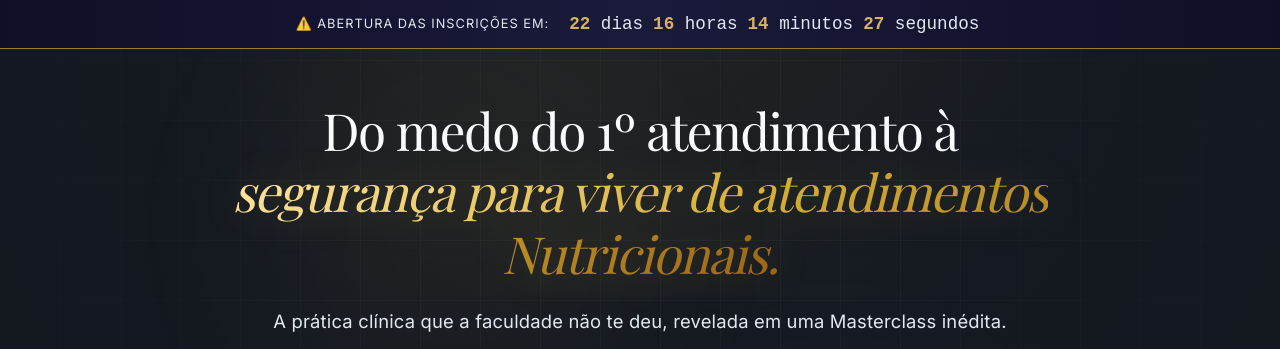
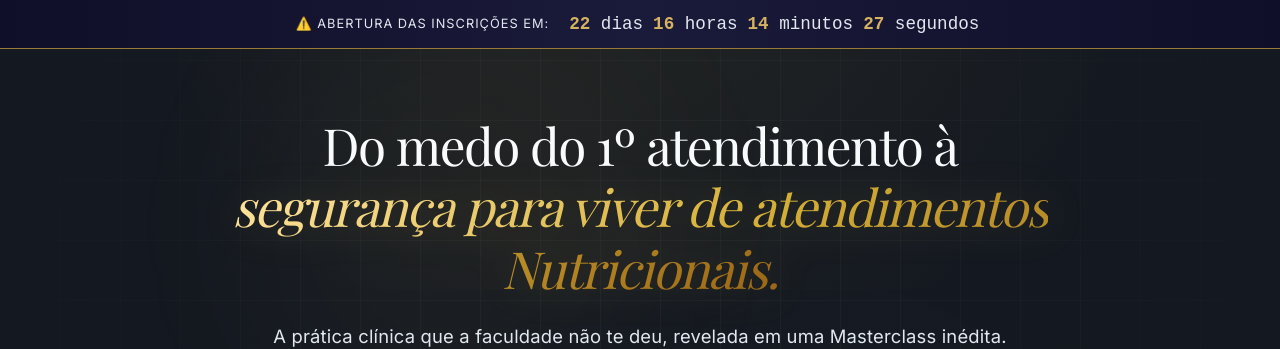
Before and after one commit to netoduwe/pagina-lancamento-ney-mar26, a React (Vite) app: page / in a window 1280 px wide. Shown: the top 349 px of the page. Built offline with nearby package versions, Linux system fonts and the light colour scheme; a web font is replaced by a local one.

Commit message:
fix: paddingTop was being overridden by padding shorthand on hero headline

```diff
--- a/src/components/Hero.jsx
+++ b/src/components/Hero.jsx
@@ -51,13 +51,13 @@ const Hero = () => {
 
                 <h1 style={{
                     fontSize: 'clamp(1.65rem, 5.5vw, 3.2rem)',
-                    paddingTop: window.innerWidth <= 768 ? '120px' : '15px',
                     marginBottom: '1rem',
                     letterSpacing: '-0.03em',
                     lineHeight: '1.2',
                     maxWidth: '1100px',
                     margin: '0 auto 1.5rem',
-                    padding: '0 10px'
+                    padding: '0 10px',
+                    paddingTop: window.innerWidth <= 768 ? '120px' : '15px'
                 }}>
                     Do medo do 1º atendimento <br className="mobile-only" />
                     à <br className="desktop-only" />
```
